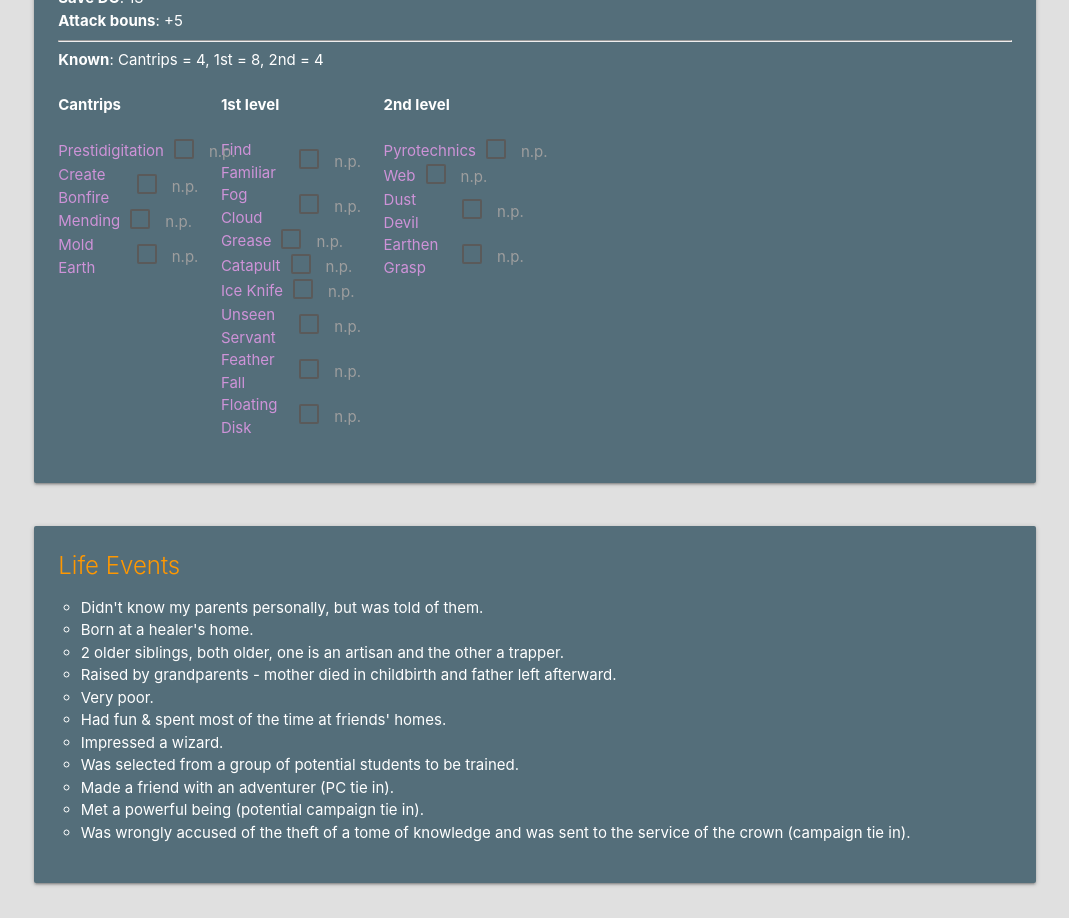
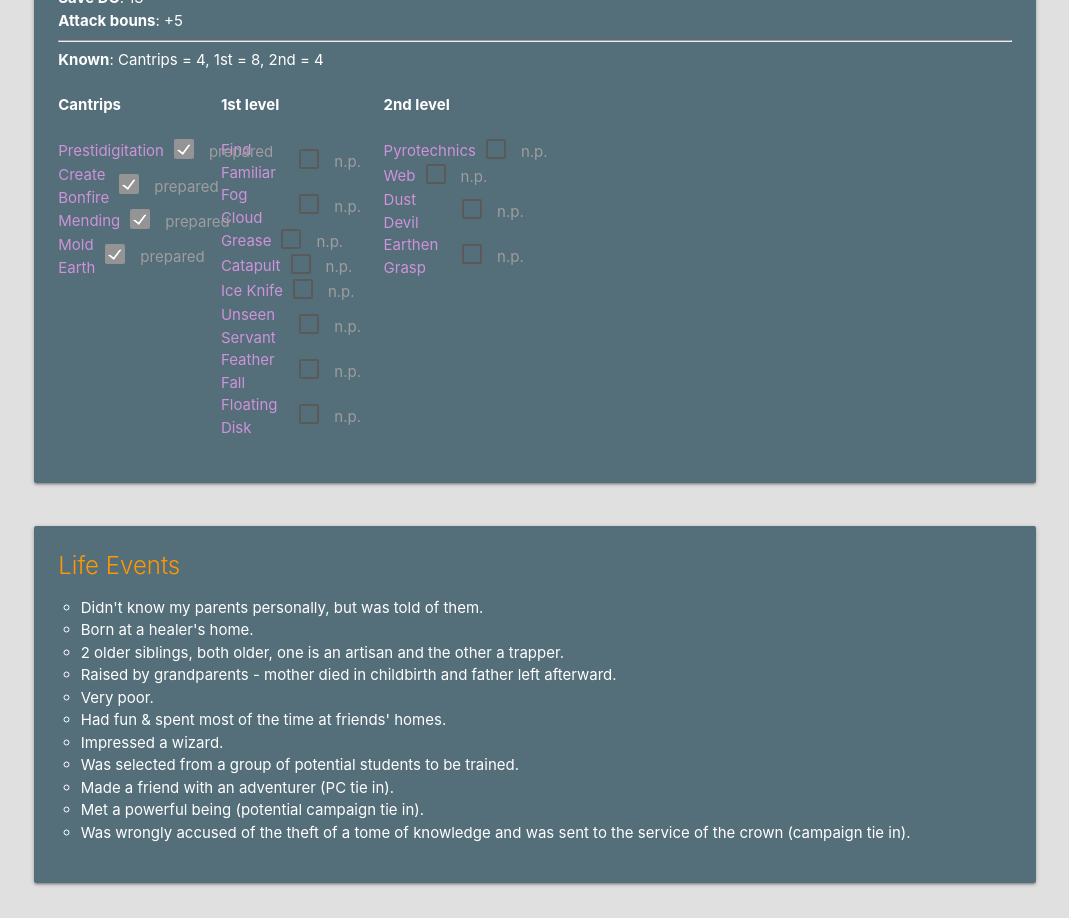
Before and after one commit to Celeo/reed_tealeaf, a React app: page / in a window 1280 px wide. Shown: the part 1860-2778 px from the top of the page, without its empty margins (105-1174 px from the left). Built offline with nearby package versions, Linux system fonts and the light colour scheme.

Commit message:
Cantrips are always prepared

```diff
--- a/src/components/Spells.jsx
+++ b/src/components/Spells.jsx
@@ -95,8 +95,13 @@ export class Spells extends React.Component {
                       <div key={spellIndex} className="spellLink purple-text text-lighten-3 valign-wrapper">
                         <span onClick={() => this.triggerPopup(spell)}>{ spell }</span>
                         <label style={{ marginLeft: '10px' }}>
-                          <input type="checkbox" className="filled-in" checked={this.state.prepared.indexOf(spell) !== -1} onChange={() => this.togglePrepared(spell)} />
-                          <span>{ this.state.prepared.indexOf(spell) !== -1 ? 'prepared' : 'n.p.' }</span>
+                          <input
+                            type="checkbox"
+                            className="filled-in"
+                            checked={this.state.prepared.indexOf(spell) !== -1 || level === 0}
+                            onChange={() => this.togglePrepared(spell)} disabled={level === 0}
+                          />
+                          <span>{ this.state.prepared.indexOf(spell) !== -1 || level === 0 ? 'prepared' : 'n.p.' }</span>
                         </label>
                       </div>
                     ))
```
